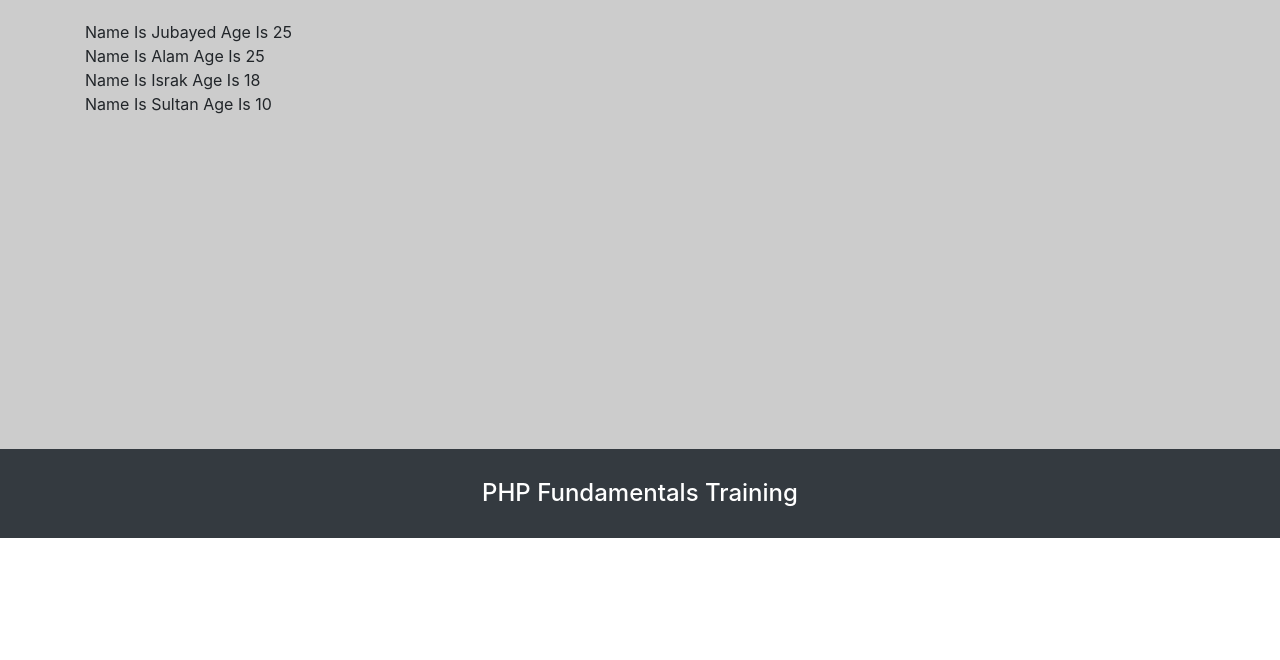
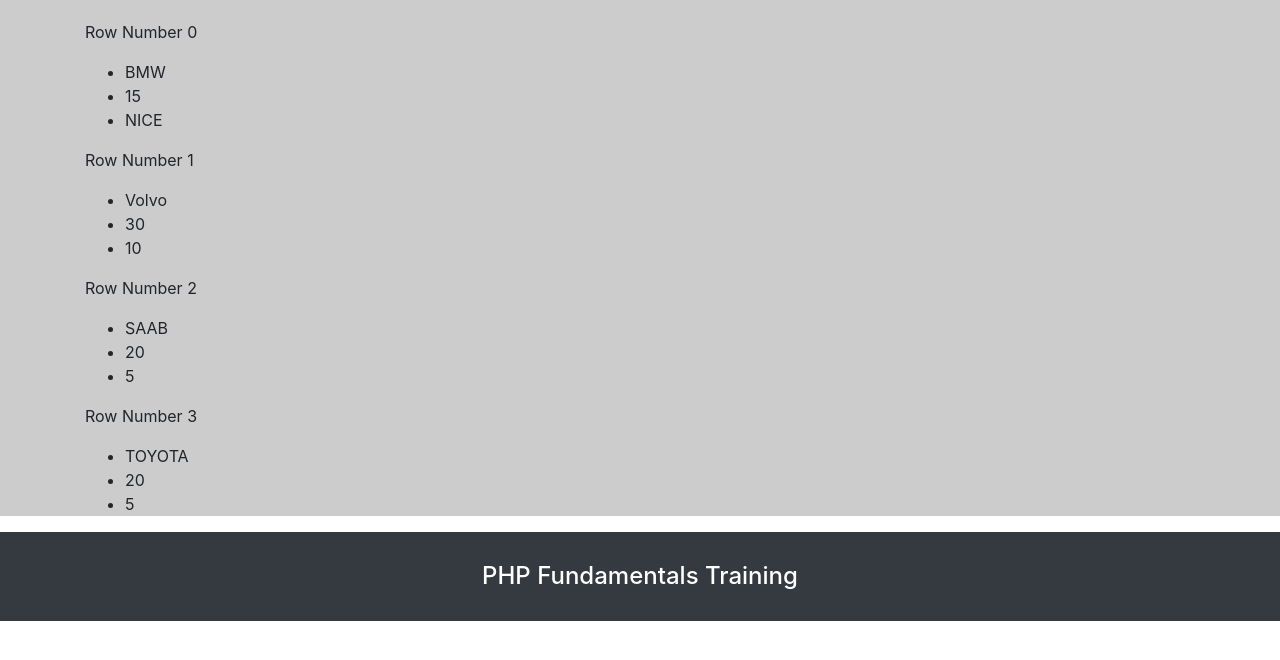
Before and after one commit to jasujon/start-php, a PHP site: page / in a window 1280 px wide. Shown: the part 89-749 px from the top of the page. Run offline with PHP 8.4, Linux system fonts and the light colour scheme.

Commit message:
Multidimensional arrays

```diff
--- a/index.php
+++ b/index.php
@@ -30,19 +30,28 @@
         <div class="main" style="min-height: 449px;background: #ccc;">
             <div class="container" style="padding-top:20px;">
                 <?php
-                    # Associative arrays
+                    # Multidimensional arrays
 
-                     #foreach loop
+                    $cars = array(
+                        array("BMW",15,"NICE"),
+                        array("Volvo",30,10),
+                        array("SAAB",20,5),
+                        array("TOYOTA",20,5),
+                    );
 
-                     #name as key
+                    // echo $cars [0][2];
+                    // echo $cars [1][0];
 
-                     $person = array("Jubayed"=>"25","Alam"=>"25","Israk"=>"18","Sultan"=>"10");
+                    for ($row=0; $row<4 ; $row++){
+                        echo "<p>Row Number $row</p>";
 
-                     foreach($person as $name => $age){
-                         echo "Name Is ".$name. " Age Is ".$age;
-                         echo "</br>";
+                        echo "<ul>";
+                        for($col = 0 ; $col<3; $col++){
+                            echo "<li>".$cars[$row][$col]."</li>";
+                        }
 
-                     }
+                        echo "</ul>";
+                    }
 
 
 
```
